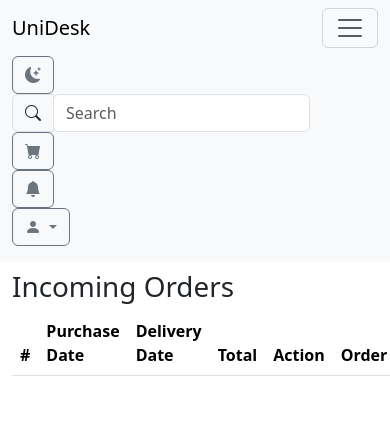
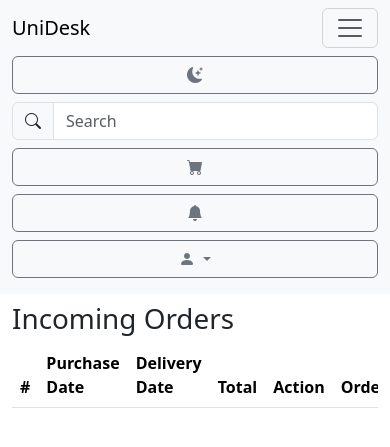
Before and after one commit to mochiSDK/UniDesk, a PHP site: page /incoming_orders.php in a window 390 px wide, after a click that opens the changed part. Shown: the top 447 px of the page. Run offline with PHP 8.4, Linux system fonts and the light colour scheme; the visitor is signed in with stand-in values (Sample User, id 1); data that the repository does not hold is empty.

Commit message:
Improved mobile layout for inventory, orders and navbar

```diff
--- a/templates/inventory_template.php
+++ b/templates/inventory_template.php
@@ -17,7 +17,7 @@
         </div>
         <div class="row mb-2">
             <div class="col">
-                <div class="input-group ms-auto" style="max-width: 25%;">
+                <div class="input-group ms-auto d-flex justify-content-end">
                     <button class="btn btn-outline-secondary" type="button" id="button-addon" data-bs-toggle="modal" data-bs-target="#addProductModal"><i class="bi bi-plus-circle-fill"></i></button>
                     <form method="get" action="inventory.php">
                         <input name="query" type="text" class="form-control" placeholder="Search product" aria-label="Search" aria-describedby="button-addon">
@@ -97,7 +97,7 @@
                 </div>
             </div>
         </div>
-        <div class="row">
+        <div class="row table-responsive">
             <table class="table">
                 <thead>
                     <tr>
--- a/templates/navbar.php
+++ b/templates/navbar.php
@@ -7,28 +7,28 @@
             <span class="navbar-toggler-icon"></span>
         </button>
         <div class="collapse navbar-collapse" id="navbarSupportedContent">
-            <ul class="navbar-nav ms-auto mb-2 mt-2">
-                <li class="nav-item me-3">
+            <ul class="navbar-nav ms-auto mt-2 mb-2">
+                <li class="nav-item me-lg-3 mb-2 mb-lg-0">
                     <form method="post">
                         <input type="hidden" name="theme" value="<?php echo $theme === 'dark' ? 'light' : 'dark'; ?>">
-                        <button type="submit" class="btn btn-outline-secondary">
+                        <button type="submit" class="btn btn-outline-secondary w-100 w-lg-auto">
                             <i class="<?php echo $theme === "dark" ? "bi-brightness-high-fill" : "bi-moon-stars-fill"; ?>"></i>
                         </button>
                     </form>
                 </li>
-                <li class="nav-item me-3">
-                    <div class="input-group">
-                        <div class="input-group-text" id="btnGroupAddon2"><i class="bi bi-search"></i></div>
-                        <form method="get" action="search.php">
+                <li class="nav-item me-lg-3 mb-2 mb-lg-0">
+                    <form method="get" action="search.php" class="w-100 w-lg-auto">
+                        <div class="input-group">
+                            <div class="input-group-text" id="btnGroupAddon2"><i class="bi bi-search"></i></div>
                             <input name="search" type="text" class="form-control" placeholder="Search" aria-label="Search">
-                        </form>
-                    </div>
+                        </div>
+                    </form>
                 </li>
-                <li class="nav-item me-3">
-                    <a href="cart.php" role="button" class="btn btn-outline-secondary"><i class="bi bi-cart-fill"></i></a>
+                <li class="nav-item me-lg-3 mb-2 mb-lg-0">
+                    <a href="cart.php" role="button" class="btn btn-outline-secondary w-100 w-lg-auto"><i class="bi bi-cart-fill"></i></a>
                 </li>
-                <li class="nav-item me-3">
-                    <a href="notifications.php" role="button" class="btn btn-outline-secondary position-relative">
+                <li class="nav-item me-lg-3 mb-2 mb-lg-0">
+                    <a href="notifications.php" role="button" class="btn btn-outline-secondary position-relative w-100 w-lg-auto">
                         <i class="bi bi-bell-fill"></i>
                         <?php if ($templateParams["notificationsAmount"] > 0): ?>
                             <span class="position-absolute top-0 start-100 translate-middle badge rounded-pill bg-danger">
@@ -39,7 +39,7 @@
                     </a>
                 </li>
                 <li class="nav-item dropdown">
-                    <button class="btn btn-outline-secondary dropdown-toggle" type="button" data-bs-toggle="dropdown" aria-expanded="false">
+                    <button class="btn btn-outline-secondary dropdown-toggle w-100 w-lg-auto" type="button" data-bs-toggle="dropdown" aria-expanded="false">
                         <i class="bi bi-person-fill"></i>
                     </button>
                     <ul class="dropdown-menu dropdown-menu-end">
--- a/templates/orders.php
+++ b/templates/orders.php
@@ -13,6 +13,7 @@
     <?php require_once "navbar_controller.php"; ?>
     <div class="container-fluid mt-2">
         <h1>Incoming Orders</h1>
+        <div class="table-responsive">
             <table class="table">
                 <thead>
                     <tr>
@@ -57,6 +58,7 @@
                 </tbody>
             </table>
         </div>
+    </div>
     <script src="https://cdn.jsdelivr.net/npm/bootstrap@5.3.7/dist/js/bootstrap.bundle.min.js" integrity="sha384-ndDqU0Gzau9qJ1lfW4pNLlhNTkCfHzAVBReH9diLvGRem5+R9g2FzA8ZGN954O5Q" crossorigin="anonymous"></script>
 </body>
 
```
Lines whose indentation alone changed are shown as unchanged.
